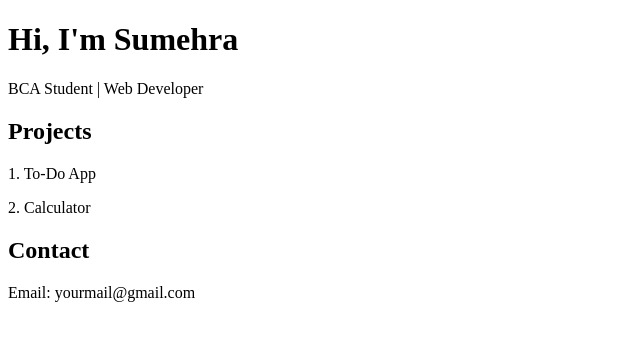
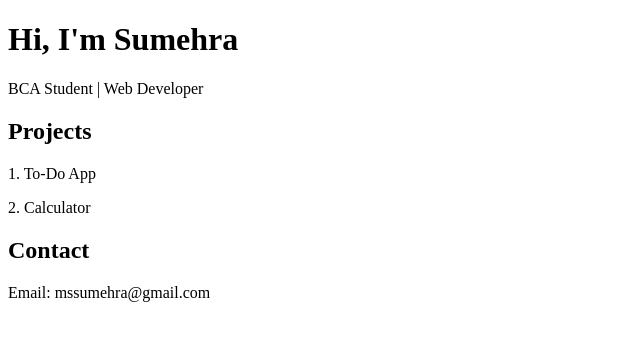
Before and after one commit to sumehra12345/portfolio, a plain HTML site: page index.html in a window 1280 px wide. Shown: the full height of the page, 0-640 px from the left. Drawn offline with Linux system fonts and the light colour scheme.

Commit message:
Update index.html

```diff
--- a/index.html
+++ b/index.html
@@ -13,7 +13,7 @@
 <p>2. Calculator</p>
 
 <h2>Contact</h2>
-<p>Email: yourmail@gmail.com</p>
+<p>Email: mssumehra@gmail.com</p>
 
 </body>
 </html>
```
